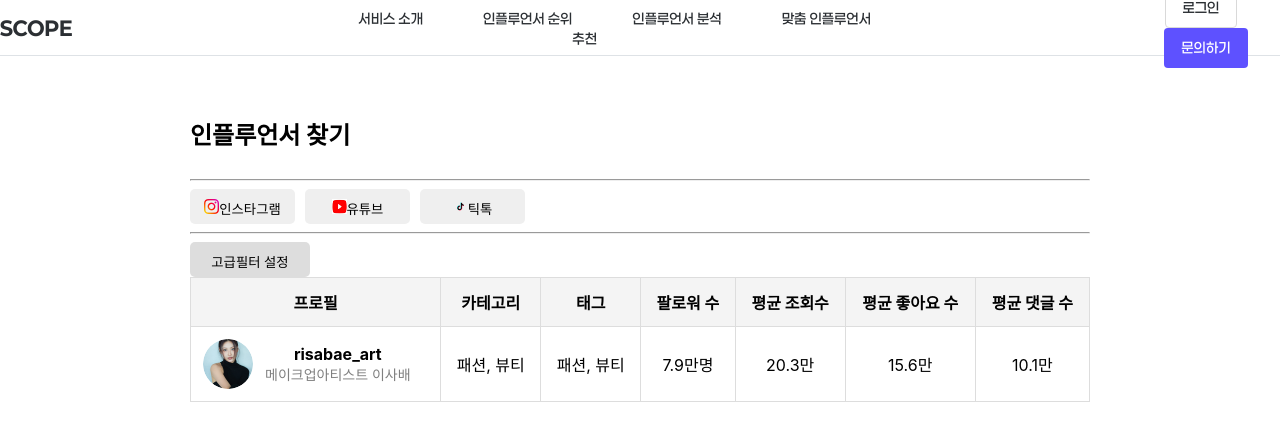
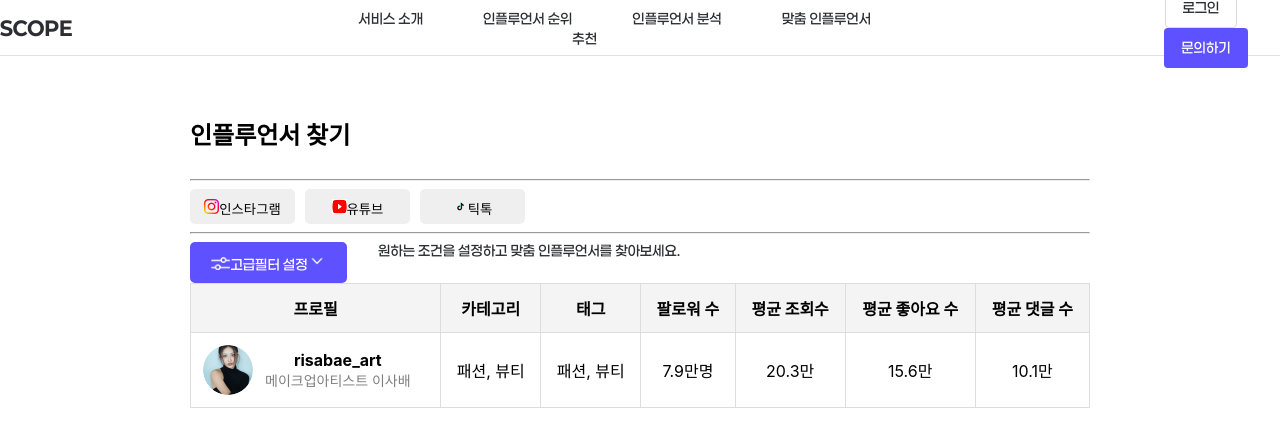
Before and after one commit to HSU-SCOPE-capstone2025/frontend, a React (Create React App) app in the folder scope-fe-capstone/: page /Analysis in a window 1280 px wide. Shown: the top 446 px of the page. Built offline with nearby package versions, Linux system fonts and the light colour scheme.

Commit message:
분석페이지 수정 중

```diff
--- a/scope-fe-capstone/src/Analysis/components/Analysis.jsx
+++ b/scope-fe-capstone/src/Analysis/components/Analysis.jsx
@@ -6,6 +6,9 @@ import instagramLogo from "../../assets/images/instagram_logo.png";
 import youtubeLogo from "../../assets/images/youtube_logo.png";
 import tiktokLogo from "../../assets/images/tiktok_logo.png";
 
+//고급 필터 설정 이미지
+import filter from "../../assets/images/filter.png";
+import under_arrow from "../../assets/images/under_arrow.png";
 // 프로필 이미지 import
 import risabaeProfile from "../../assets/images/risabae_profile.png";
 
@@ -105,11 +108,17 @@ const Analysis = () => {
             </div>
             <hr />
 
+
             {/* 고급 필터 버튼 */}
             <div className="advanced-filter-settings-container">
                 <button className="advanced-filter-settings" onClick={toggleFilter}>
+                <img src={filter} alt="filter" className="filter-icon" />
                     고급필터 설정
+                <img src={under_arrow} alt="filter-arrow" className="filter-arrow-icon" />
                 </button>
+                <div className="advanced-filter-content">
+                원하는 조건을 설정하고 맞춤 인플루언서를 찾아보세요.
+                </div>
             </div>
 
             {/* 고급 필터 창 */}
--- a/scope-fe-capstone/src/Analysis/css/analysis.css
+++ b/scope-fe-capstone/src/Analysis/css/analysis.css
@@ -45,20 +45,49 @@
     justify-content: flex-start; /* 왼쪽 정렬 */
 }
 
+.advanced-filter-content{
+    color: #2B2F33;
+    font-feature-settings: 'liga' off, 'clig' off;
+    font-family: Paperlogy;
+    font-size: 14px;
+    font-style: normal;
+    font-weight: 500;
+    line-height: normal;
+    margin-left: 31px;
+}
 .advanced-filter-settings {
-    width: 120px;
-    height: 35px;
+    width: 157px;
+    height: 33xpx;
     padding: 10px 10px;
     text-align: center;
     border: none;
-    background-color: #ddd;
+    justify-content: center;
+    background-color: #5E51FF;
     color: black;
     cursor: pointer;
     border-radius: 5px;
+    color: #FFF;
+    text-align: center;
+    font-family: Paperlogy;
+    font-size: 14px;
+    font-style: normal;
+    font-weight: 500;
+    line-height: normal;
+}
+
+.filter-icon{
+    width: 19px;
+    height: 13px;
+    flex-shrink: 0;
 }
 
 .advanced-filter-settings:hover {
     background-color: #bbb;
+}
+
+.filter-arrow-icon{
+    width:18px;
+    height: 18px;
 }
 
 /* 필터 창 스타일 */
@@ -118,10 +147,11 @@
 .filter-button {
     padding: 10px 15px;
     border: 1px solid #ddd;
-    background-color: white;
+    background-color: #5E51FF;
     cursor: pointer;
     border-radius: 20px;
     font-size: 14px;
+
 }
 
 .filter-button.selected {
```
Also changed, not shown: scope-fe-capstone/src/assets/images/filter.png (added), scope-fe-capstone/src/assets/images/under_arrow.png (added).
